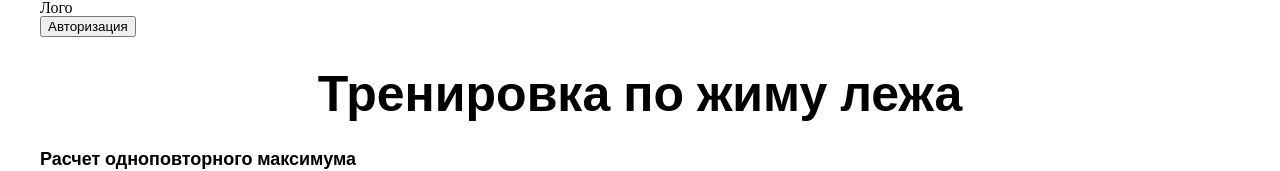
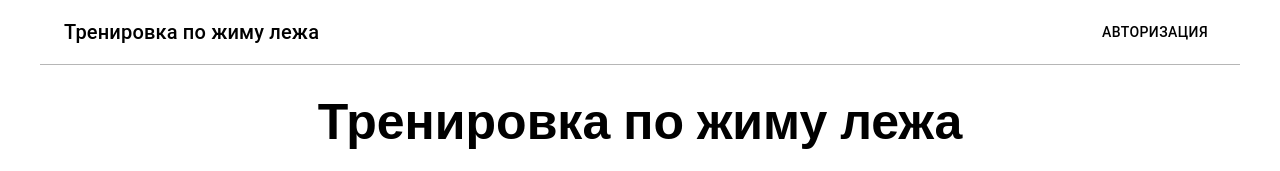
Before and after one commit to Zelelo622/bench-press-training-ts, a React (Create React App) app: page / in a window 1280 px wide. Shown: the top 171 px of the page. Built offline with nearby package versions, Linux system fonts and the light colour scheme; no server answers.

Commit message:
feat: style header

```diff
--- a/src/components/Header.tsx
+++ b/src/components/Header.tsx
@@ -1,39 +1,79 @@
 import { FC, useContext } from "react";
 import { signOut } from "firebase/auth";
 import { auth } from "../config/FirebaseConfig";
-import { NavLink, useNavigate } from "react-router-dom";
-import { HOME_ROUTE, LOGIN_ROUTE } from "../utils/consts";
+import { NavLink, useLocation, useNavigate } from "react-router-dom";
+import {
+  HOME_ROUTE,
+  LOGIN_ROUTE,
+  REGISTRATION_ROUTE,
+  RESET_PASS_ROUTE,
+} from "../utils/consts";
 import { observer } from "mobx-react-lite";
 import { AppContext } from "../index";
+import { AppBar, Box, Button, Link, Toolbar, Typography } from "@mui/material";
+import { inherits } from "util";
 
 const Header: FC = observer(() => {
   const { user } = useContext(AppContext);
   const navigate = useNavigate();
+  const location = useLocation();
+  const isLogin =
+    location.pathname === LOGIN_ROUTE ||
+    location.pathname === RESET_PASS_ROUTE ||
+    location.pathname === REGISTRATION_ROUTE;
 
   const exit = () => {
     signOut(auth).then((val) => {
       console.log(val);
-      navigate(LOGIN_ROUTE);
       user.setUser({});
       user.setIsAuth(false);
     });
   };
 
+  if (isLogin) {
+    return null;
+  }
+
   return (
-    <>
-      <header className="header">
     <div className="container">
-          <NavLink to={HOME_ROUTE}>Лого</NavLink>
+      <Box sx={{ flexGrow: 1 }} mb="20px">
+        <AppBar
+          style={{
+            background: "transparent",
+            boxShadow: "none",
+            borderBottom: "1px solid #b6b6b6",
+          }}
+          position="static"
+        >
+          <Toolbar>
+            <Link
+              href={HOME_ROUTE}
+              color="#000"
+              underline="none"
+              sx={{ flexGrow: 1 }}
+            >
+              <Typography variant="h6" component="div">
+                Тренировка по жиму лежа
+              </Typography>
+            </Link>
             {user.isAuth && user.user ? (
-            <button onClick={exit}>Выйти</button>
+              <Button style={{ color: "#000" }} onClick={exit}>
+                Выйти
+              </Button>
             ) : (
               <div>
-              <button onClick={() => navigate(LOGIN_ROUTE)}>Авторизация</button>
+                <Button
+                  style={{ color: "#000" }}
+                  onClick={() => navigate(LOGIN_ROUTE)}
+                >
+                  Авторизация
+                </Button>
               </div>
             )}
+          </Toolbar>
+        </AppBar>
+      </Box>
     </div>
-      </header>
-    </>
   );
 });
 
```
Lines whose indentation alone changed are shown as unchanged.
